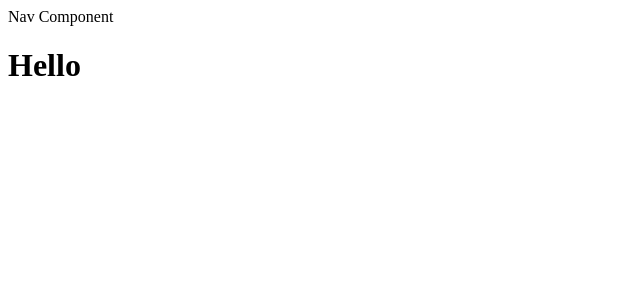
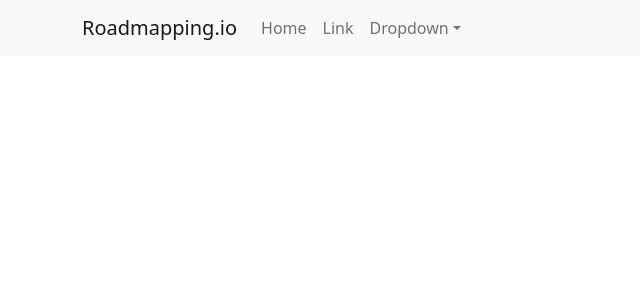
Before and after one commit to roadmapping/roadmapping, a React app: page / in a window 1280 px wide. Shown: the top 300 px of the page, without its empty margins (0-640 px from the left). Built offline with nearby package versions, Linux system fonts and the light colour scheme; the HTML template or start-up script is replaced by a standard one.

Commit message:
added navbar

```diff
--- a/client/components/Nav.js
+++ /dev/null
@@ -1,9 +0,0 @@
-import React from "react";
-
-export default function Nav() {
-  return (
-    <nav>
-      Nav Component
-    </nav>
-  );
-}
--- /dev/null
+++ b/client/components/NavComponent.js
@@ -0,0 +1,34 @@
+import React from "react";
+
+import Nav from "react-bootstrap/Nav";
+import NavDropdown from "react-bootstrap/NavDropdown";
+import Navbar from "react-bootstrap/Navbar";
+import Container from "react-bootstrap/Container";
+
+export default function NavComponent() {
+  return (
+    <Navbar bg="light" expand="lg">
+      <Container>
+        <Navbar.Brand href="#home">Roadmapping.io</Navbar.Brand>
+        <Navbar.Toggle aria-controls="basic-navbar-nav" />
+        <Navbar.Collapse id="basic-navbar-nav">
+          <Nav className="me-auto">
+            <Nav.Link href="#home">Home</Nav.Link>
+            <Nav.Link href="#link">Link</Nav.Link>
+            <NavDropdown title="Dropdown" id="basic-nav-dropdown">
+              <NavDropdown.Item href="#action/3.1">Action</NavDropdown.Item>
+              <NavDropdown.Item href="#action/3.2">
+                Another action
+              </NavDropdown.Item>
+              <NavDropdown.Item href="#action/3.3">Something</NavDropdown.Item>
+              <NavDropdown.Divider />
+              <NavDropdown.Item href="#action/3.4">
+                Separated link
+              </NavDropdown.Item>
+            </NavDropdown>
+          </Nav>
+        </Navbar.Collapse>
+      </Container>
+    </Navbar>
+  );
+}
--- a/package.json
+++ b/package.json
@@ -16,6 +16,7 @@
   "dependencies": {
     "bcrypt": "^5.0.1",
     "body-parser": "^1.19.1",
+    "bootstrap": "^5.1.3",
     "concurrently": "^7.0.0",
     "cookie-parser": "^1.4.6",
     "dotenv": "^10.0.0",
@@ -24,6 +25,7 @@
     "mongoose": "^6.1.6",
     "nodemon": "^2.0.15",
     "react": "^17.0.2",
+    "react-bootstrap": "^2.1.0",
     "react-dom": "^17.0.2",
     "react-hot-loader": "^4.13.0",
     "redux": "^4.1.2",
--- a/src/App.js
+++ b/src/App.js
@@ -1,17 +1,15 @@
 import React from "react";
-import { hot } from 'react-hot-loader/root';
+import "./App.scss";
+import { hot } from "react-hot-loader/root";
 
-import Nav from "../client/components/Nav";
+import NavComponent from "../client/components/NavComponent";
 
 class App extends React.Component {
   render() {
     return (
-      <div>
-        <Nav />
-          <h1>
-            Hello
-          </h1>
-      </div>
+      <>
+        <NavComponent />
+      </>
     );
   }
 }
--- /dev/null
+++ b/src/App.scss
@@ -0,0 +1 @@
+@import "~bootstrap/scss/bootstrap";
```
Also changed, not shown: .eslintrc.json, 1 other file (tests, documents, lock files or other folders).
